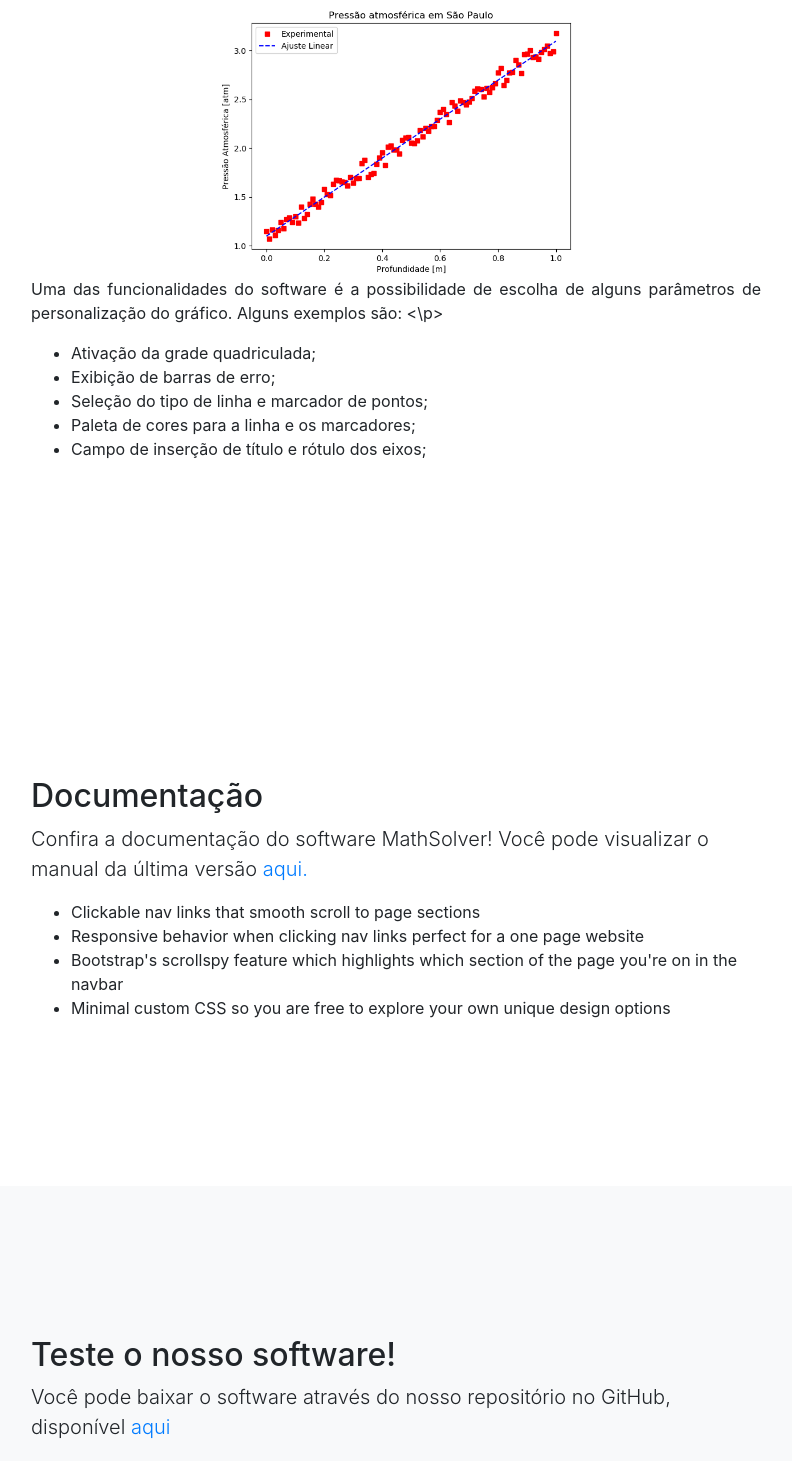
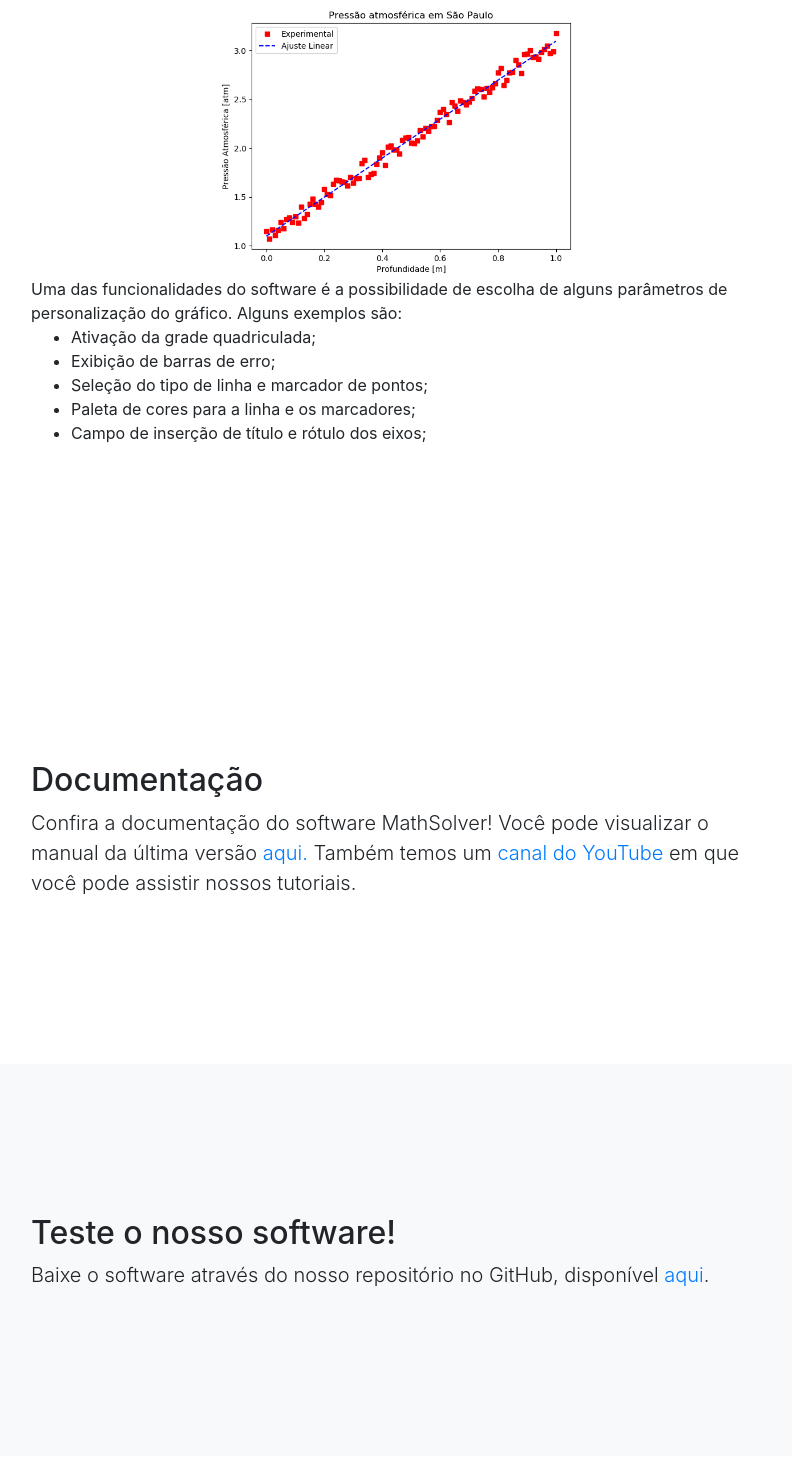
Before and after one commit to MathSolver/mathsolver.github.io, a website with bundled scripts: page index.html in a window 1280 px wide. Shown: the part 777-2238 px from the top of the page, without its empty margins (244-1036 px from the left). Built offline with nearby package versions, Linux system fonts and the light colour scheme.

Commit message:
Update index.html
Foi adicionado o link para o canal do YouTube, assim também como algumas pequenas descrições.

```diff
--- a/index.html
+++ b/index.html
@@ -64,7 +64,7 @@
           <p class="lead">O MathSolver é um software baseado em Python que tem por objetivo o cálculo do ajuste linear de um conjunto de dados e a exibição gráfica da reta que melhor se ajusta e minimiza o erro.\n
           Foi desenvolvido por um grupo de estudantes da Escola de Engenharia de Lorena (EEL-USP) para fins didáticos. Aqui nesta página você poderá encontrar informações quanto à documentação, download do software, redes sociais e ficar por dentro das novidades.</p>
           <img src="images\pressao_sp.png" class="center">
-          <p class="text-justify"> Uma das funcionalidades do software é a possibilidade de escolha de alguns parâmetros de personalização do gráfico. Alguns exemplos são: <\p>
+          Uma das funcionalidades do software é a possibilidade de escolha de alguns parâmetros de personalização do gráfico. Alguns exemplos são:
           <ul>
             <li>Ativação da grade quadriculada;</li>
             <li>Exibição de barras de erro;</li>
@@ -82,13 +82,8 @@
       <div class="row">
         <div class="col-lg-8 mx-auto">
           <h2>Documentação</h2>
-          <p class="lead">Confira a documentação do software MathSolver! Você pode visualizar o manual da última versão <a href="">aqui.</a></p>
-          <ul>
-            <li>Clickable nav links that smooth scroll to page sections</li>
-            <li>Responsive behavior when clicking nav links perfect for a one page website</li>
-            <li>Bootstrap's scrollspy feature which highlights which section of the page you're on in the navbar</li>
-            <li>Minimal custom CSS so you are free to explore your own unique design options</li>
-          </ul>
+          <p class="lead">Confira a documentação do software MathSolver! Você pode visualizar o manual da última versão <a href="">aqui.</a> Também temos um
+          <a href="https://github.com/MathSolver/MathSolver-Source-Code">canal do YouTube</a> em que você pode assistir nossos tutoriais.</p>
         </div>
       </div>
     </div>
@@ -99,7 +94,7 @@
       <div class="row">
         <div class="col-lg-8 mx-auto">
           <h2>Teste o nosso software!</h2>
-          <p class="lead">Você pode baixar o software através do nosso repositório no GitHub, disponível <a href="https://github.com/MathSolver/MathSolver-Source-Code">aqui</a> </p>
+          <p class="lead">Baixe o software através do nosso repositório no GitHub, disponível <a href="https://github.com/MathSolver/MathSolver-Source-Code">aqui</a>.</p>
         </div>
       </div>
     </div>
```
